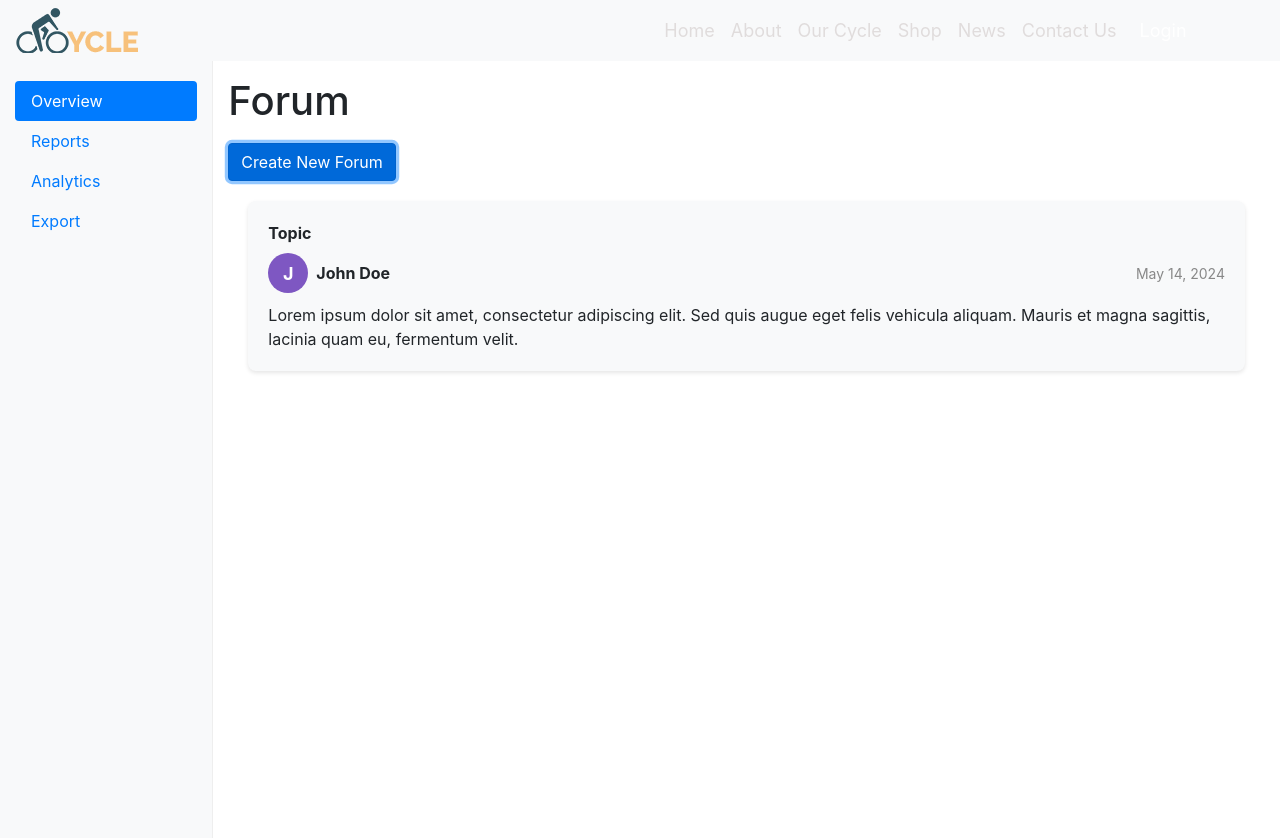
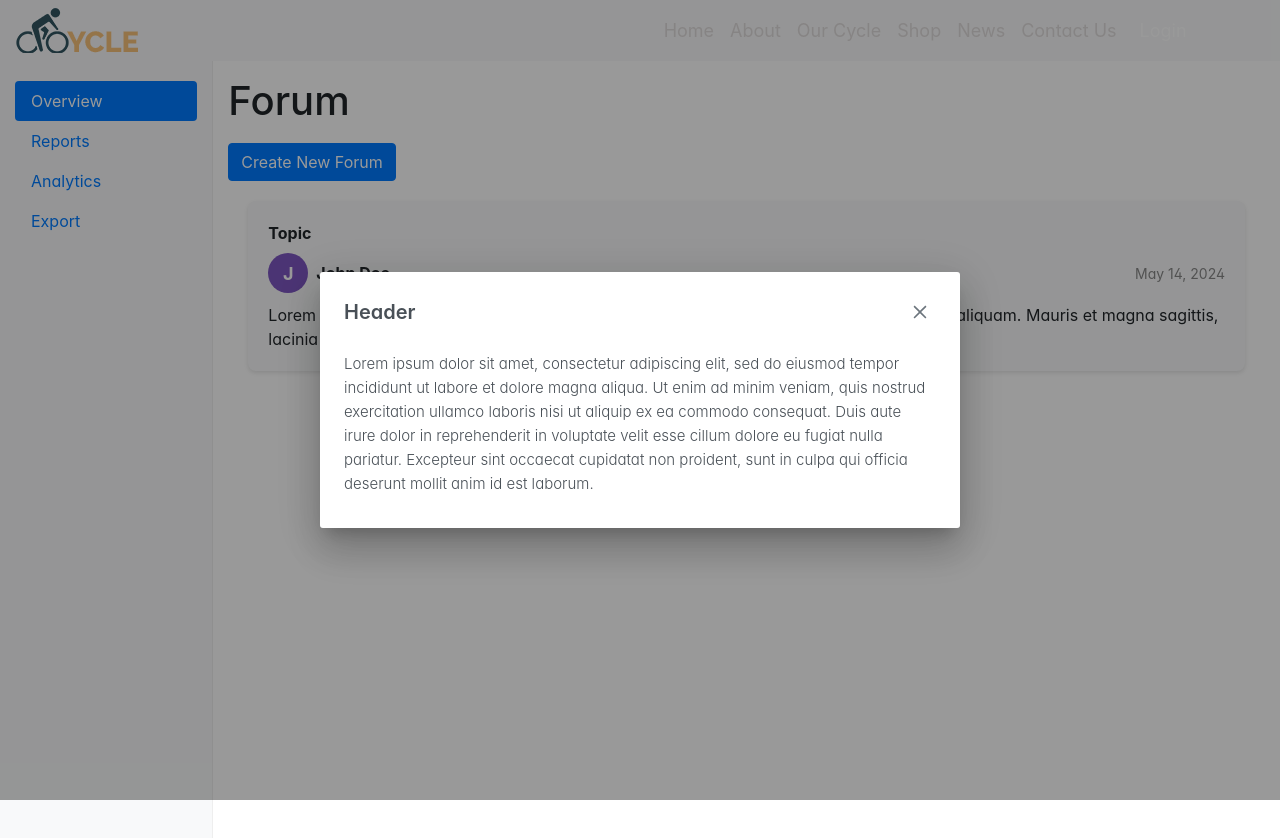
Before and after one commit to mechzz1/bikerPortal, a React (Vite) app in the folder frontend/: page /forum in a window 1280 px wide. Both pictures are taken after a click on the button "Create New Forum". Shown: the top 838 px of the page. Built offline with nearby package versions, Linux system fonts and the light colour scheme.

Commit message:
prime react added and modal added

```diff
--- a/frontend/package.json
+++ b/frontend/package.json
@@ -14,6 +14,7 @@
     "@types/swiper": "^6.0.0",
     "axios": "^1.6.8",
     "bootstrap": "^4.6.2",
+    "primereact": "^10.6.5",
     "react": "^18.2.0",
     "react-dom": "^18.2.0",
     "react-hook-form": "^7.51.4",
--- a/frontend/src/App.tsx
+++ b/frontend/src/App.tsx
@@ -9,6 +9,9 @@ import About from './pages/about/about';
 import { BrowserRouter, Navigate, Route, Routes } from 'react-router-dom'
 import Login from './pages/login/login';
 import Forums from './pages/forums/forums';
+import 'primereact/resources/themes/lara-light-indigo/theme.css'; //theme
+import 'primereact/resources/primereact.min.css'; //core css
+
 function App() {
   const [count, setCount] = useState(0)
 
--- a/frontend/src/main.tsx
+++ b/frontend/src/main.tsx
@@ -5,6 +5,8 @@ import './index.css'
 import 'swiper/css';
 import 'swiper/css/pagination';
 import 'swiper/css/navigation';
+import 'primereact/resources/themes/saga-blue/theme.css';
+import 'primereact/resources/primereact.min.css';
 ReactDOM.createRoot(document.getElementById('root') as HTMLElement).render(
   <React.StrictMode>
     <App />
--- a/frontend/src/pages/forums/forums.tsx
+++ b/frontend/src/pages/forums/forums.tsx
@@ -1,14 +1,16 @@
-import React from 'react'
+import React, { useState } from 'react'
 import NavBar from '../../assets/components/navBar/navBar'
 import AppForum from '../../assets/components/appForum/appForum'
+import { Dialog } from 'primereact/dialog';
+function forums() {
+    const [visible, setVisible] = useState(false);
 
-function forums() {
     return (
         <>
             <NavBar type="basic" />
             <div className="container-fluid" >
                 <div className="row">
-                    <nav className="col-sm-3 col-md-2 d-none d-sm-block bg-light sidebar"  style={{height:"100vh"}}>
+                    <nav className="col-sm-3 col-md-2 d-none d-sm-block bg-light sidebar" style={{ height: "100vh" }}>
                         <ul className="nav nav-pills flex-column">
                             <li className="nav-item">
                                 <a className="nav-link active" href="#">Overview <span className="sr-only">(current)</span></a>
@@ -24,14 +26,22 @@ function forums() {
                             </li>
                         </ul>
                     </nav>
-
                     <main role="main" className="col-sm-9 ml-sm-auto col-md-10 pt-3 main">
                         <h1>Forum</h1>
-                        <button type="submit" className="btn btn-primary">Create New Forum</button>
-                        <AppForum/>
+                        <button type="submit" className="btn btn-primary" onClick={() => setVisible(true)}>Create New Forum</button>
+                        <AppForum />
+                        <Dialog header="Header" visible={visible} style={{ width: '50vw' }} onHide={() => setVisible(false)}>
+                            <p className="m-0">
+                                Lorem ipsum dolor sit amet, consectetur adipiscing elit, sed do eiusmod tempor incididunt ut labore et dolore magna aliqua.
+                                Ut enim ad minim veniam, quis nostrud exercitation ullamco laboris nisi ut aliquip ex ea commodo
+                                consequat. Duis aute irure dolor in reprehenderit in voluptate velit esse cillum dolore eu fugiat nulla pariatur.
+                                Excepteur sint occaecat cupidatat non proident, sunt in culpa qui officia deserunt mollit anim id est laborum.
+                            </p>
+                        </Dialog>
                     </main>
                 </div>
             </div>
+
         </>
     )
 }
```
Also changed, not shown: frontend/src/assets/components/appForum/appForum.tsx (+6 -4 lines), 1 other file (tests, documents, lock files or other folders).
